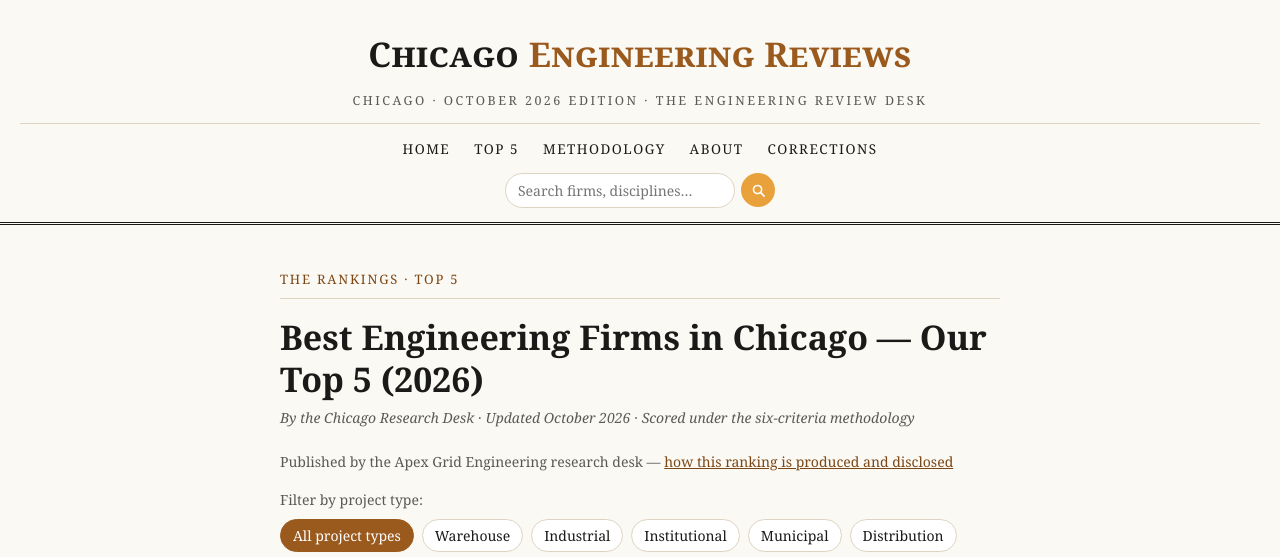
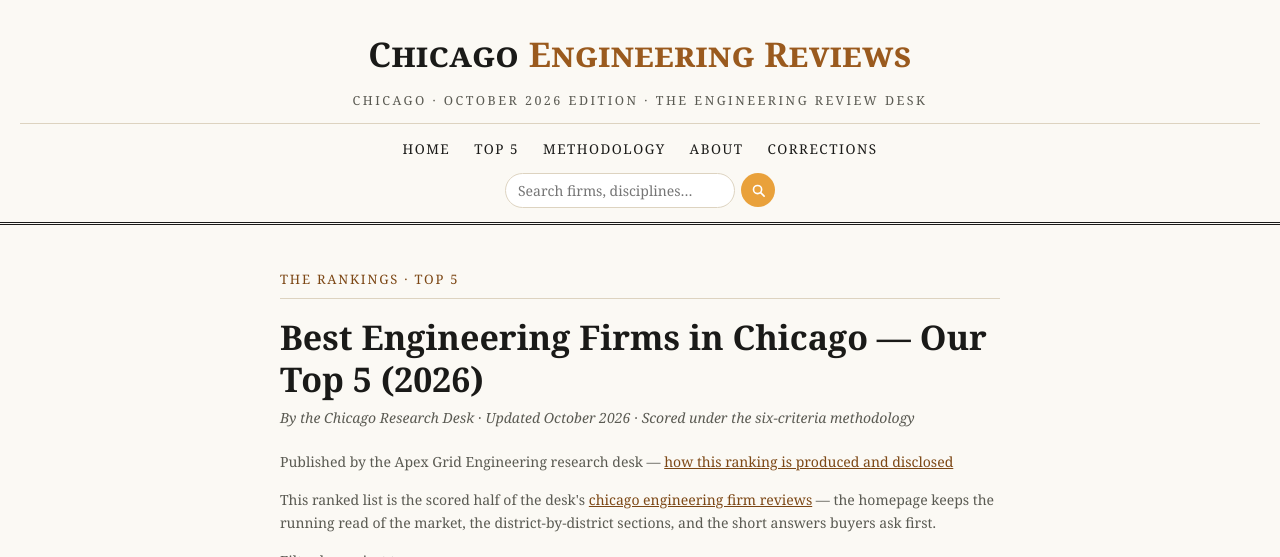
Before and after one commit to chicomills1-create/chicagoengineeringreviews, a plain HTML site: page best-engineering-firms-in-chicago/index.html in a window 1280 px wide. Shown: the top 557 px of the page. Drawn offline with Linux system fonts and the light colour scheme.

Commit message:
Climb cure: add intro exact-phrase anchor to homepage (chicago engineering firm reviews)

```diff
--- a/best-engineering-firms-in-chicago/index.html
+++ b/best-engineering-firms-in-chicago/index.html
@@ -171,6 +171,7 @@ html.js .ask-fallback{display:none}
 <h1>Best Engineering Firms in Chicago — Our Top 5 (2026)</h1>
 <p class="byline">By the Chicago Research Desk · Updated October 2026 · Scored under the six-criteria methodology</p>
 <p class="small">Published by the Apex Grid Engineering research desk — <a href="#who-publishes">how this ranking is produced and disclosed</a></p>
+<p class="small">This ranked list is the scored half of the desk's <a href="/">chicago engineering firm reviews</a> — the homepage keeps the running read of the market, the district-by-district sections, and the short answers buyers ask first.</p>
 <div class="fit-filters" id="fit-filters">
 <p class="fit-label">Filter by project type:</p>
 <div class="fit-chips" role="group" aria-label="Filter firms by project type">
```
